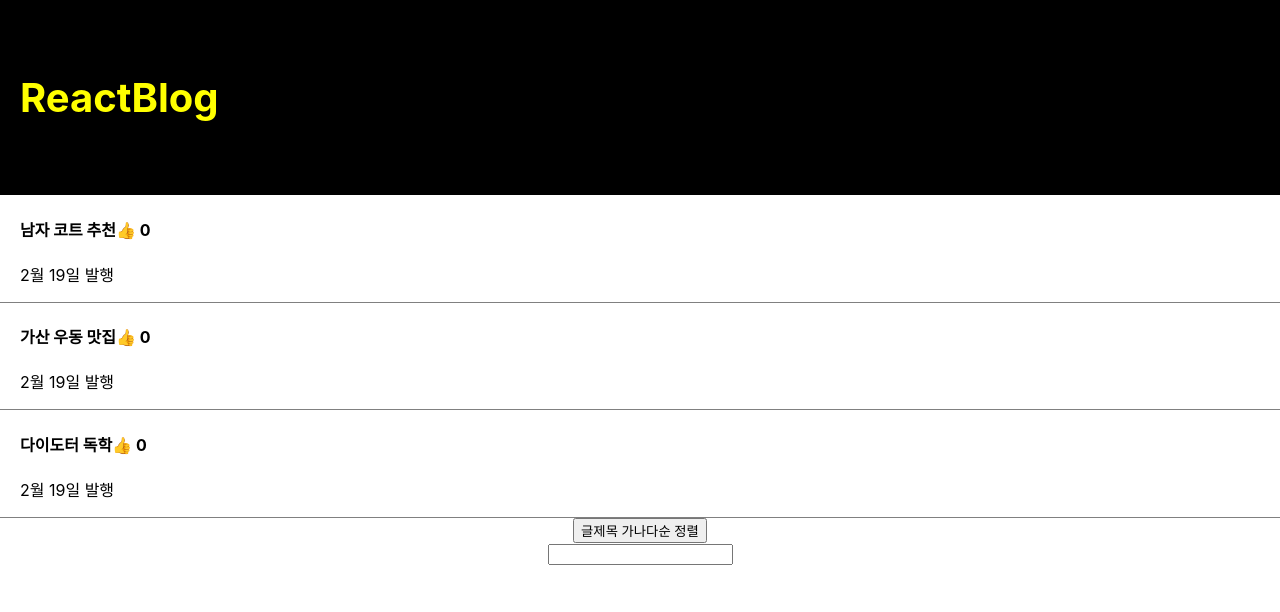
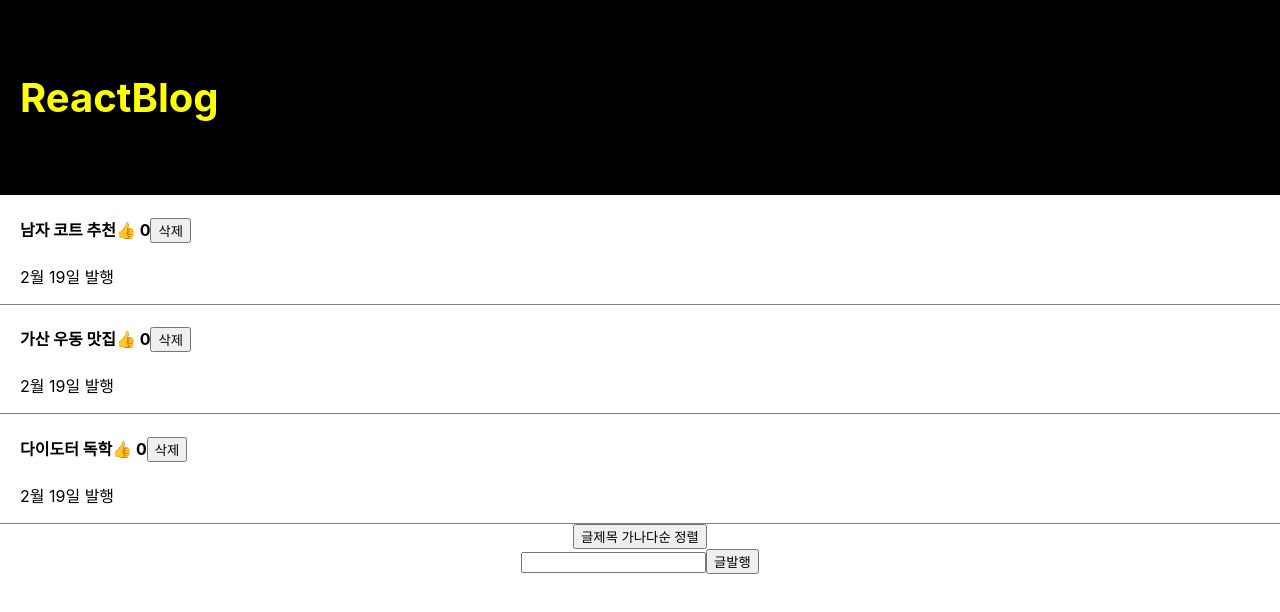
Before and after one commit to jsy8315/REACT_basic, a React (Create React App) app in the folder blog/: page / in a window 1280 px wide. Shown: the top 612 px of the page. Built offline with nearby package versions, Linux system fonts and the light colour scheme.

Commit message:
Part01.12.input 1 : 사용자가 입력한 글 다루기_과제1, 2_내코드

```diff
--- a/blog/src/App.js
+++ b/blog/src/App.js
@@ -58,12 +58,22 @@ function App() {
                   copyLike[i] += 1;
                   좋아요변경(copyLike);} }>👍
                 </span> { 좋아요[i] }
+                <button onClick={
+                  (e)=>{
+                    e.stopPropagation();
+                    delete 글제목[i];
+                    글제목변경(글제목);
+                    delete 좋아요[i];
+                    좋아요변경(좋아요);
+                  }
+                  }>
+                  삭제
+                </button>
               </h4>
             <p>2월 19일 발행</p>
           </div>
           )
         })
-
       }
 
       <button onClick={()=>{
@@ -80,6 +90,16 @@ function App() {
           입력값변경(e.target.value);
           console.log(입력값); }}
         />
+        <button onClick={
+          ()=>{
+            글제목.push(입력값);
+            글제목변경(글제목);
+            좋아요.push(0);
+            좋아요변경(좋아요);
+          }
+          }>
+            글발행
+        </button>
       </div>
 
 
@@ -113,14 +133,14 @@ function Modal(props) {
   )
 }
 
-let Modal02 = () => {
-  return (
-    <div className='modal02'>
-    <h4>제목</h4>
-    <p>날짜</p>
-    <p>상세내용</p>
-  </div>
-  )
-}
+// let Modal02 = () => {
+//   return (
+//     <div className='modal02'>
+//     <h4>제목</h4>
+//     <p>날짜</p>
+//     <p>상세내용</p>
+//   </div>
+//   )
+// }
 
 export default App;
```
